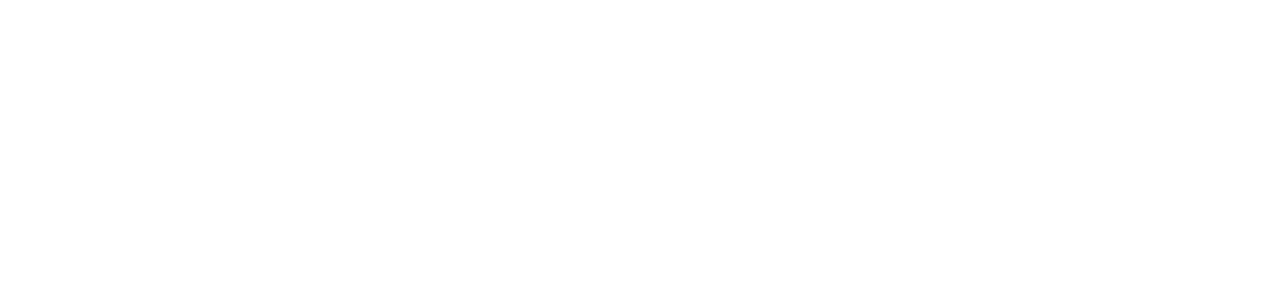
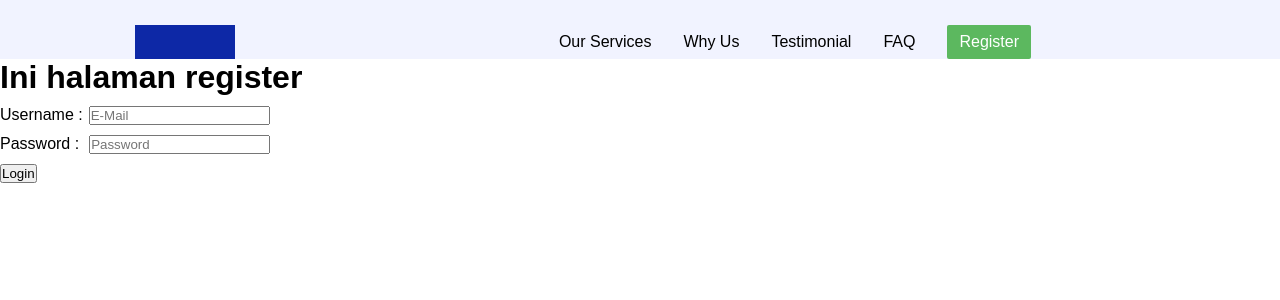
Before and after one commit to Elgara5364/F-FER23001028_14_Ste_Challenge_Gold, a React (Vite) app: page /register in a window 1280 px wide. Before the commit this address had no page. Shown: the top 300 px of the page. Built offline with nearby package versions, Linux system fonts and the light colour scheme.

Commit message:
add register pages and add link in navbar

```diff
--- a/package.json
+++ b/package.json
@@ -21,7 +21,7 @@
     "react": "^18.2.0",
     "react-bootstrap": "^2.9.1",
     "react-dom": "^18.2.0",
-    "react-router-dom": "^6.18.0",
+    "react-router-dom": "^6.19.0",
     "react-router-hash-link": "^2.4.3"
   },
   "devDependencies": {
--- a/src/App.jsx
+++ b/src/App.jsx
@@ -3,14 +3,16 @@
 import CarSearch from "./pages/CarsSearch";
 import { BrowserRouter, Routes, Route } from "react-router-dom";
 import CarDetail from "./pages/CarDetail";
+import Register from "./pages/Register";
 
 const App = () => {
   return (
     <BrowserRouter>
       <Routes>
-        <Route path="/home" element={<Home />} />
+        <Route path="/" element={<Home />} />
         <Route path="/cars-search" element={<CarSearch />} />
         <Route path="/cars-details/:id" element={<CarDetail />} />
+        <Route path="/register" element={<Register />} />
         {/* <Route path="*" element={<NotFound />} /> */}
       </Routes>
     </BrowserRouter>
--- a/src/components/Footer/index.jsx
+++ b/src/components/Footer/index.jsx
@@ -17,16 +17,16 @@
         <h5>081-233-334-808</h5>
       </div>
       <div className="navigation">
-        <HashLink to="/home#our-services1">
+        <HashLink to="/#our-services1">
           <p> Our Services</p>
         </HashLink>
-        <HashLink to="/home#why-us">
+        <HashLink to="/#why-us">
           <p>Why Us</p>
         </HashLink>
-        <HashLink to="/home#testimony">
+        <HashLink to="/#testimony">
           <p>Testimonial</p>
         </HashLink>
-        <HashLink to="/home#our-services">
+        <HashLink to="/#our-services">
           <p>FAQ</p>
         </HashLink>
       </div>
--- a/src/components/Navbar/index.jsx
+++ b/src/components/Navbar/index.jsx
@@ -31,17 +31,20 @@
       </div>
       <div className="nav-list">
         {/* {!showSidebar ? <img src={Menu} alt="" /> : <img src={Close} />} */}
-        <HashLink to="/home#our-services1">
+        <HashLink to="/#our-services1">
           <p> Our Services</p>
         </HashLink>
-        <HashLink to="/home#why-us">
+        <HashLink to="/#why-us">
           <p>Why Us</p>
         </HashLink>
-        <HashLink to="/home#testimony">
+        <HashLink to="/#testimony">
           <p>Testimonial</p>
         </HashLink>
-        <HashLink to="/home#faq">
+        <HashLink to="/#faq">
           <p>FAQ</p>
+        </HashLink>
+        <HashLink to="/register">
+          <p class="register">Register</p>
         </HashLink>
       </div>
     </div>
--- a/src/components/Navbar/style.css
+++ b/src/components/Navbar/style.css
@@ -34,11 +34,19 @@
 .navbar .nav-list {
   display: flex;
   gap: 32px;
+  align-items: baseline;
 }
 
 .navbar .nav-list a {
   color: black;
   text-decoration: none;
+}
+
+.navbar .nav-list .register {
+  background-color: #5cb85f;
+  color: white;
+  padding: 8px 12px !important;
+  border-radius: 2px;
 }
 
 /* MEDIA QUERY  */
--- /dev/null
+++ b/src/pages/Register/index.jsx
@@ -0,0 +1,72 @@
+import React, { useState } from "react";
+import "./style.css";
+import axios from "axios";
+import Navbar from "../../components/Navbar";
+
+const Register = () => {
+  const [email, setEmail] = useState("");
+  const [password, setPassword] = useState("");
+  const [success, setSuccess] = useState("");
+  const [error, setError] = useState("");
+
+  const handleEmail = (e) => {
+    console.log(e.target.value);
+    setEmail(e.target.value);
+  };
+
+  const handlePassword = (e) => {
+    console.log(e.target.value);
+    setPassword(e.target.value);
+  };
+
+  const handleLogin = () => {
+    console.log(email, password);
+    const bodyPayload = {
+      email: email,
+      password: password,
+    };
+
+    console.log(bodyPayload);
+    axios
+      .post(
+        "https://api-car-rental.binaracademy.org/admin/auth/login",
+        bodyPayload
+      )
+      .then((res) => {
+        console.log(res);
+        setSuccess(res.statusText);
+      })
+      .catch((err) => {
+        console.log(err.response);
+        setError(err.data.message);
+      });
+  };
+
+  return (
+    <div className="register">
+      <Navbar />
+      <h1>Ini halaman register</h1>
+      <h2>{email.length && password.length ? success : error}</h2>
+      <ul>
+        <li>Username :</li>
+        <li>
+          <input type="email" placeholder="E-Mail" onChange={handleEmail} />
+        </li>
+      </ul>
+      <ul>
+        <li>Password :</li>
+        <li>
+          <input
+            className="pass"
+            type="password"
+            placeholder="Password"
+            onChange={handlePassword}
+          />
+        </li>
+      </ul>
+      <button onClick={handleLogin}>Login</button>
+    </div>
+  );
+};
+
+export default Register;
--- /dev/null
+++ b/src/pages/Register/style.css
@@ -0,0 +1,15 @@
+.register ul {
+  display: flex;
+  list-style: none;
+  gap: 6px;
+  margin: 10px 0px;
+}
+
+.register .pass {
+  position: relative;
+  left: 4px;
+}
+
+h2 {
+  margin-top: 5px;
+}
```
Also changed, not shown: 1 other file (tests, documents, lock files or other folders).
